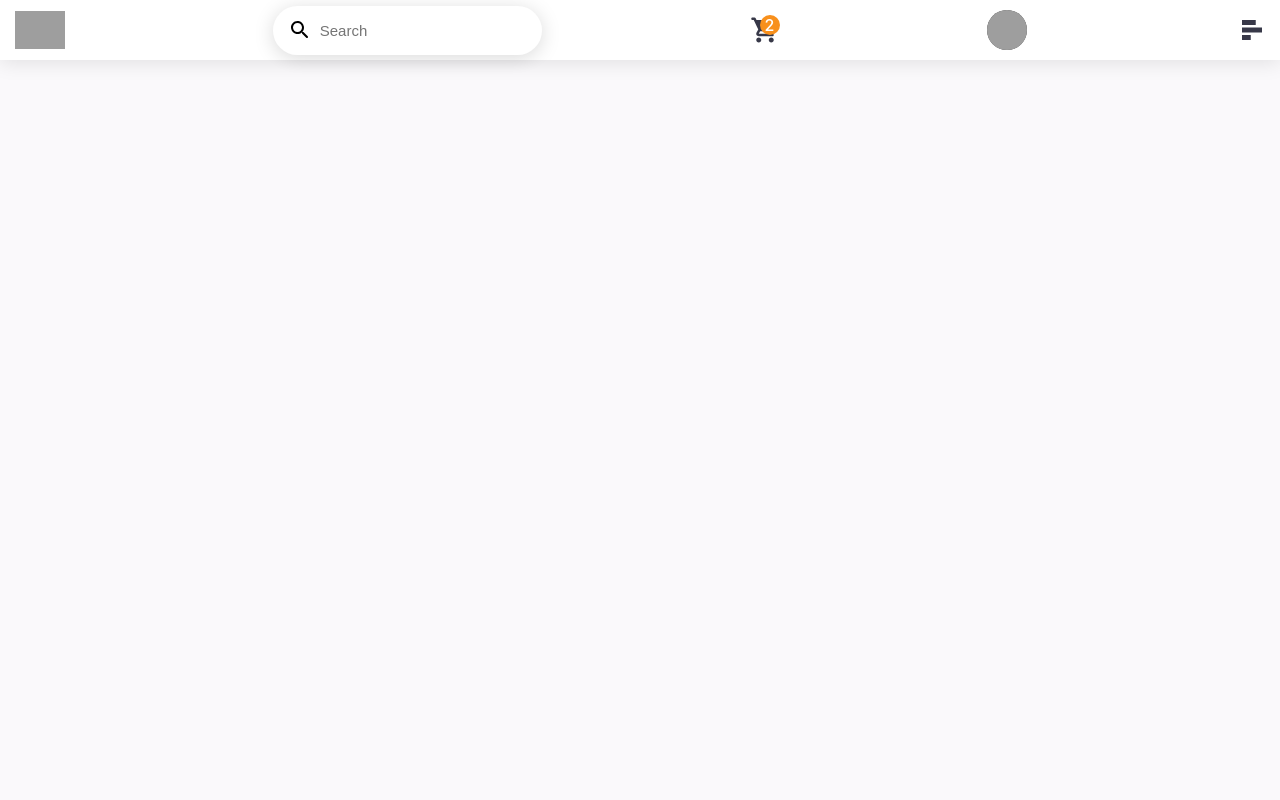
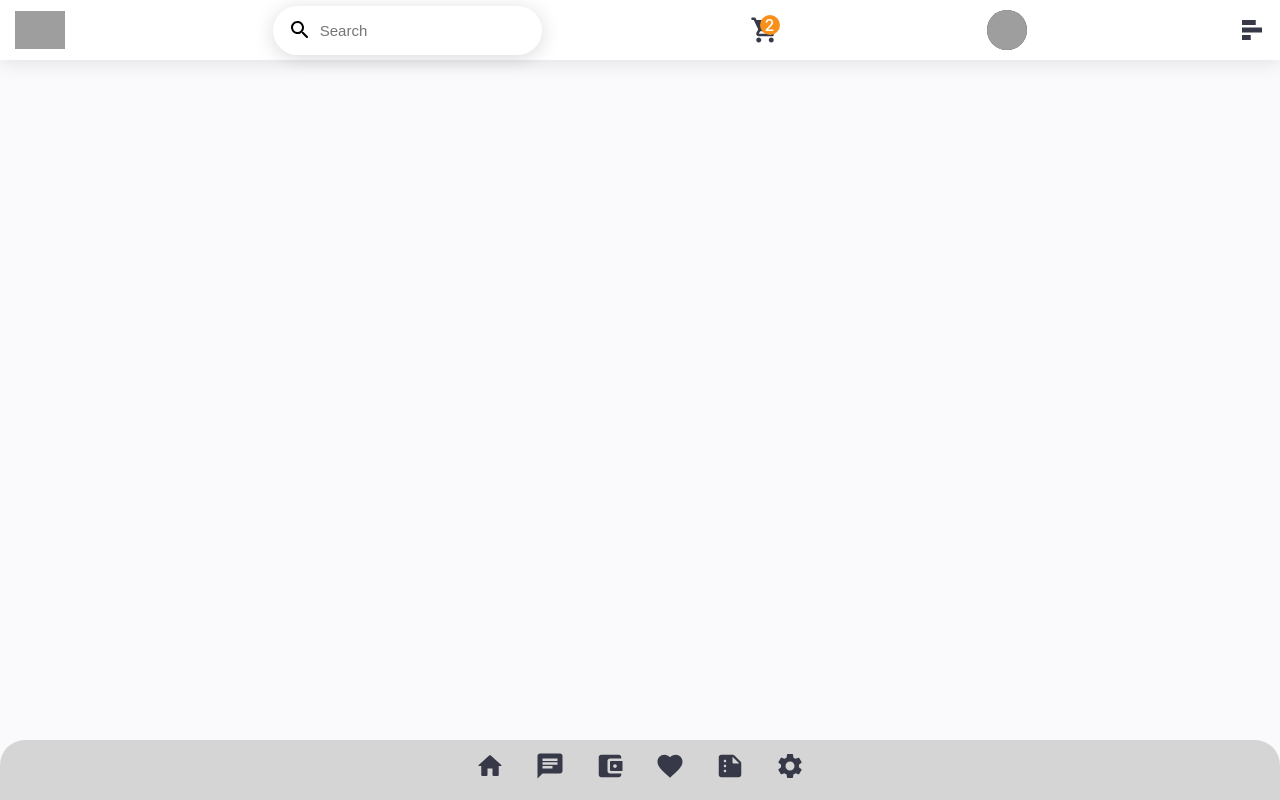
Before and after one commit to Siful-Bappy/Food-delivery-app, a React (Create React App) app: page / in a window 1280 px wide. Built offline with nearby package versions, Linux system fonts and the light colour scheme; grey boxes are pictures that could not be loaded.

Commit message:
almost complete the bottom menu

```diff
--- a/src/App.css
+++ b/src/App.css
@@ -113,3 +113,57 @@ header{
   color: #373848;
   font-size: 30px;
 }
+
+/* Main Section */
+main{
+  width: 100%;
+  height: auto;
+  background-color: #555;
+  margin-top: 60px;
+}
+
+/* Bottom Section  */
+.bottomMenu{
+  position: fixed;
+  bottom: 0;
+  left: 0;
+  display: flex;
+  align-items: center;
+  justify-content: center;
+  height: 60px;
+  width: 100%;
+  background-color: #d5d5d5;
+  border-radius: 25px 25px 0px 0px;
+  z-index: 101;
+}
+.bottomMenu ul{
+  display: flex;
+}
+.bottomMenu ul li{
+  position: relative;
+  list-style: none;
+  width: 60px;
+  height: 60px;
+  z-index: 1;
+}
+.bottomMenu ul li a{
+  position: relative;
+  display: flex;
+  align-items: center;
+  justify-content: center;
+  width: 100%;
+  flex-direction: columns;
+  text-align: center;
+  font-weight: 500;
+}
+.bottomMenu ul li a .icon{
+  position: relative;
+  display: block;
+  text-align: center;
+  line-height: 70px;
+  transition: 0.5s;
+}
+.bottomMenu ul li a .icon .MuiSvgIcon-root{
+  font-size: 30px;
+  color: #373848;
+}
--- a/src/App.js
+++ b/src/App.js
@@ -1,15 +1,33 @@
 import logo from './logo.svg';
 import './App.css';
 import Header from './components/Header';
+import MenuContainer from './components/ManuContainer';
+import { AccountBalanceWalletRounded, Chat, Favorite, HomeRounded, Settings, SummarizeRounded } from '@mui/icons-material';
 
 function App() {
   return (
     <div className="App">
       {/* Header Section  */}
       <Header></Header>
+
       {/* Main Body  */}
+      <main>
+        <div className="mainContainer"></div>
+        <div className="rightMenu"></div>
+      </main>
 
       {/* Bottom menu  */}
+      <div className="bottomMenu">
+        <ul id="menu">
+          <MenuContainer link={"#"} icon={<HomeRounded></HomeRounded>}></MenuContainer>
+          <MenuContainer link={"#"} icon={<Chat></Chat>}></MenuContainer>
+          <MenuContainer link={"#"} icon={<AccountBalanceWalletRounded></AccountBalanceWalletRounded>}></MenuContainer>
+          <MenuContainer link={"#"} icon={<Favorite></Favorite>}></MenuContainer>
+          <MenuContainer link={"#"} icon={<SummarizeRounded></SummarizeRounded>}></MenuContainer>
+          <MenuContainer link={"#"} icon={<Settings></Settings>}></MenuContainer>
+          <div className="indicator"></div>
+        </ul>
+      </div>
     </div>
   );
 }
--- /dev/null
+++ b/src/components/ManuContainer.js
@@ -0,0 +1,13 @@
+import React from 'react';
+
+const MenuContainer = ({link, icon}) => {
+    return (
+        <li>
+            <a href={link}>
+                <span className='icon'>{icon}</span>
+            </a>
+        </li>
+    );
+};
+
+export default MenuContainer;
```
